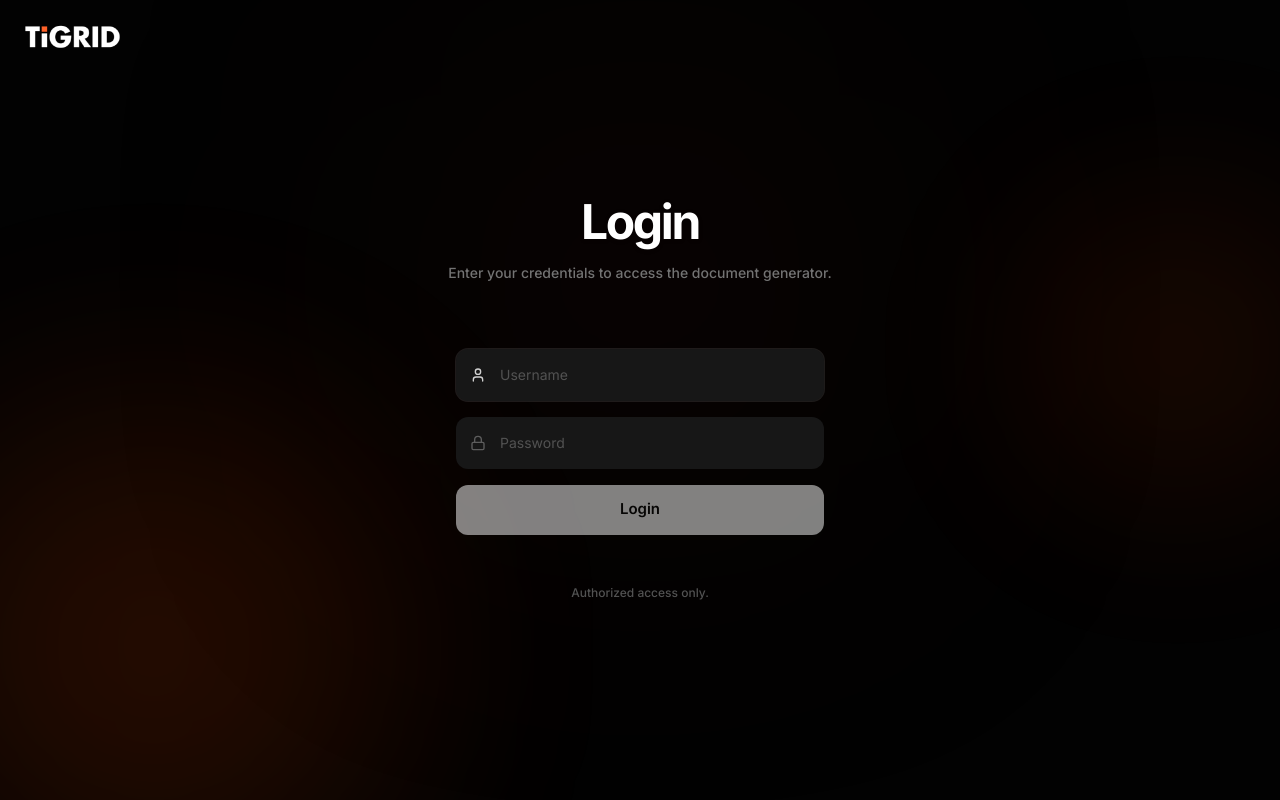
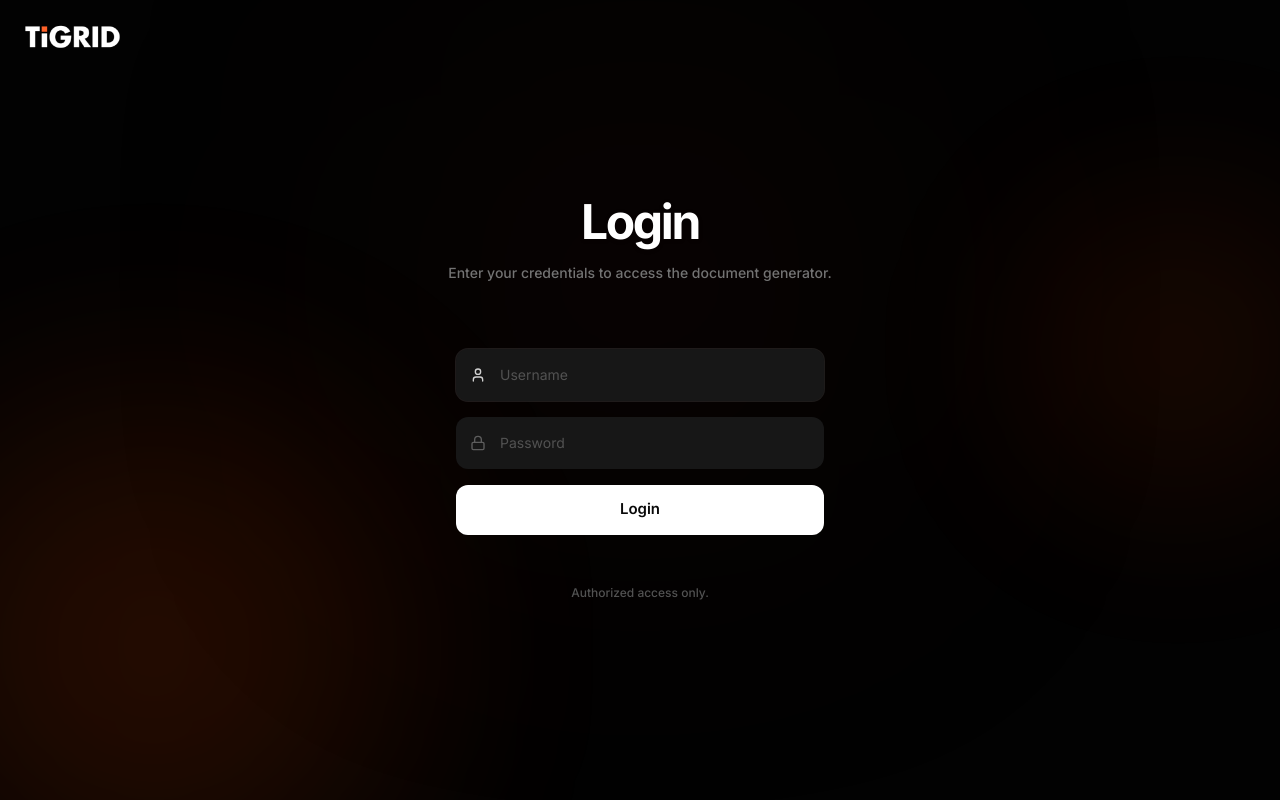
Before and after one commit to tigridnajih/document-generator, a Next.js app: page /login in a window 1280 px wide. Built offline with nearby package versions, Linux system fonts and the light colour scheme.

Commit message:
login page

```diff
--- a/app/login/page.tsx
+++ b/app/login/page.tsx
@@ -120,7 +120,7 @@ export default function LoginPage() {
                             <button
                                 type="submit"
                                 disabled={isLoading || !username || !password}
-                                className="w-full h-[50px] flex items-center justify-center bg-white text-neutral-950 text-[15px] font-semibold rounded-xl transition-all duration-200 hover:bg-neutral-100 active:scale-[0.98] disabled:opacity-50 disabled:cursor-not-allowed disabled:active:scale-100"
+                                className="w-full h-[50px] flex items-center justify-center bg-white text-neutral-950 text-[15px] font-semibold rounded-xl transition-all duration-200 hover:bg-neutral-100 active:scale-[0.98] disabled:cursor-not-allowed disabled:active:scale-100"
                             >
                                 {isLoading ? (
                                     <div className="w-5 h-5 border-2 border-white/30 border-t-white rounded-full animate-spin"></div>
```
